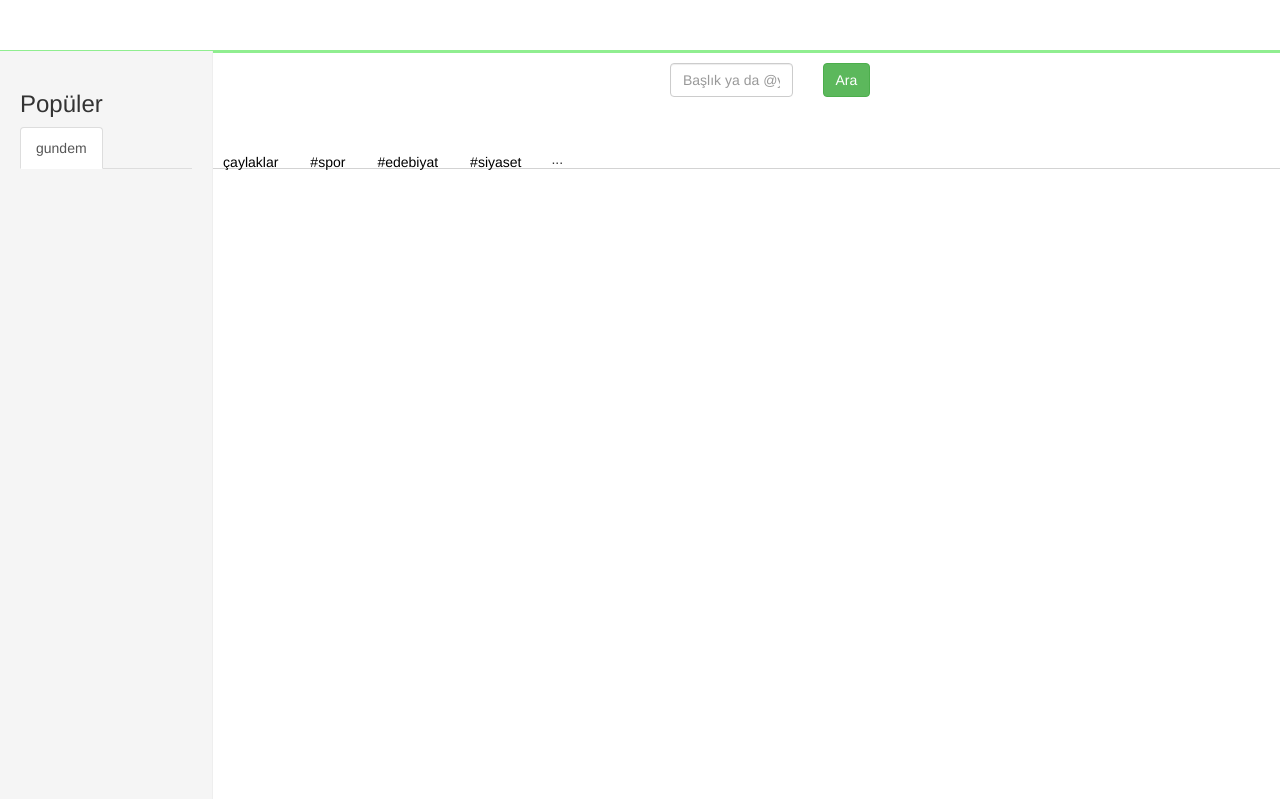
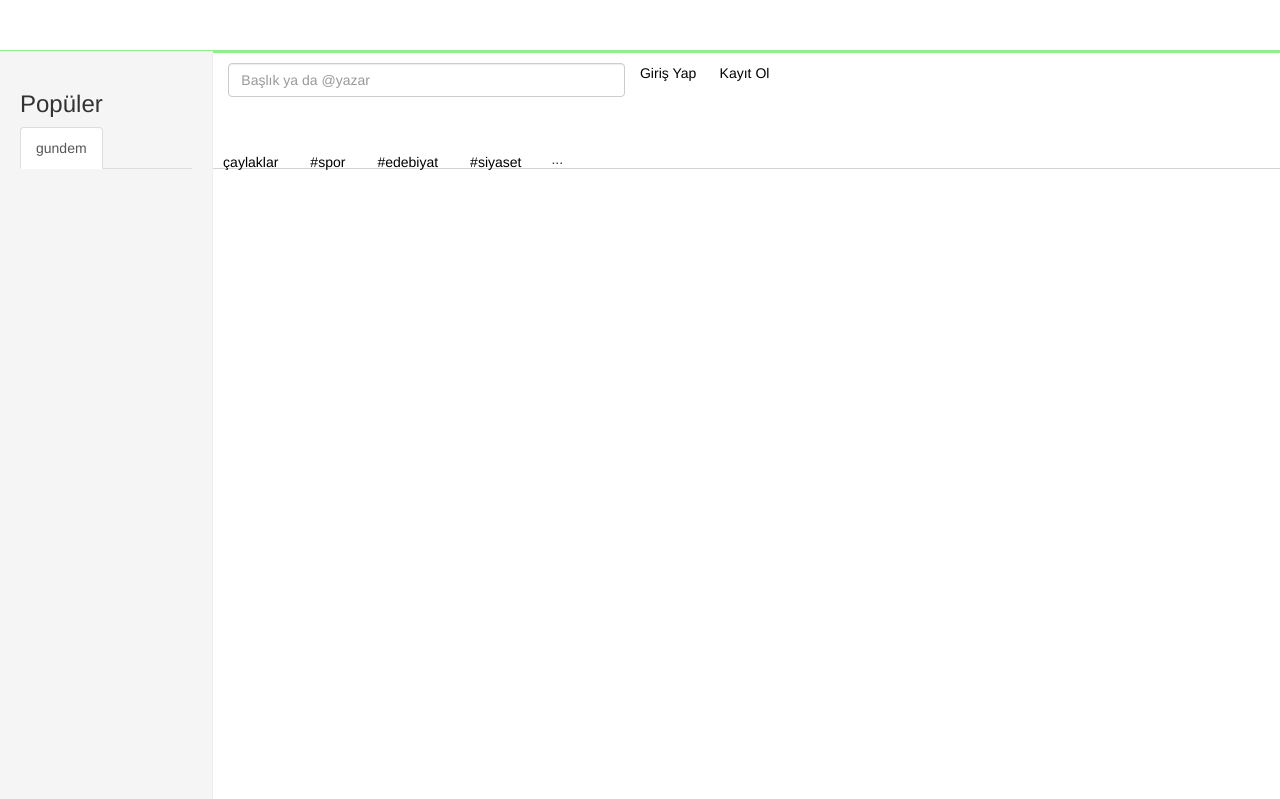
Before and after one commit to YaseminGrcn/dictionary, a Django app: page / in a window 1280 px wide. Shown: the top 799 px of the page. Run offline with Django 3.2, Linux system fonts and the light colour scheme; data that the repository does not hold is empty; parts of the project's set-up code (start-up, migrations or seed data) failed here and were passed over; some libraries are stand-ins or nearby versions.

Commit message:
refs #33: bozulan template düzeltme

```diff
--- a/dictionary/templates/base.html
+++ b/dictionary/templates/base.html
@@ -29,14 +29,16 @@
     <header style="">
     	<div class="container-fluid">
           <div class="row">
-    			<div class="col-lg-6 pull-right">
+           			<div class="col-lg-1"></div>
+    			<div class="col-lg-1">
+    			</div>
+
+            <div class="col-lg-4">
                <form action="{% url 'topics:search' %}" method="POST" role="form">
                     {% csrf_token %}
-                   <div class="form-group col-lg-3">
+                   <div class="form-group">
+
                       <input class="form-control" name="search_topic" placeholder="Başlık ya da @yazar"><br>
-                       </div>
-                   <div class="form-group col-lg-1">
-                      <button class="btn btn-success">Ara</button>
                     </div>
                 </form>
             </div>
@@ -45,14 +47,11 @@
 
                     <a class="nav-link" href="{% url "users:profile_detail" request.user.id %}">{% trans "Profilim" %}</a>
                     <a class="mesaj btn" href="#"><i class="fa fa-comment-o"></i> mesajlar</a>
-
                     <a class="mesaj btn" href="{% url "event:event" user.id %}"><i class="fa fa-comment-o"></i> olaylar</a>
                     <a class="nav-link" href="{% url 'account_logout' %}">{% trans "Çıkış Yap" %}</a>
-
                   {% else %}
     			    <a id="log-in-link" class="nav-link" href="{% url "users:profile_login"  %}">{% trans "Giriş Yap" %}</a>&nbsp;&nbsp;&nbsp;&nbsp;&nbsp;
     			    <a id="sign-up-link" class="nav-link" href="{% url 'account_signup' %}">{% trans "Kayıt Ol" %}</a>
-
     			</div>
                   {% endif %}
     	   </div>
--- a/dictionary/templates/topic/search.html
+++ b/dictionary/templates/topic/search.html
@@ -4,6 +4,7 @@
 {% load crispy_forms_tags %}
 {% block head_title %}{% trans "Dictionary" %}{% endblock %}
 {% block sidebar %}
+
 {% endblock sidebar %}
 {% block content %}
     <h1><b>{{ topic_search }}</b></h1>
--- a/dictionary/topics/urls.py
+++ b/dictionary/topics/urls.py
@@ -12,6 +12,5 @@
     url(r'^new_entry/$', entry, name="entry"),
     url(r'^like/(?P<id>[0-9]+)/$', like, name="like"),
     url(r'^delete_like/(?P<id>[0-9]+)/$', delete_like, name="delete_like"),
-    url(r'^search_topic/(?P<id>[0-9]+)/$', search_topic, name="search_topic"),
     url(r'^search/$', search, name="search"),
 ]
```
Also changed, not shown: dictionary/topics/views.py (+2 -9 lines). Lines whose indentation alone changed are shown as unchanged.
